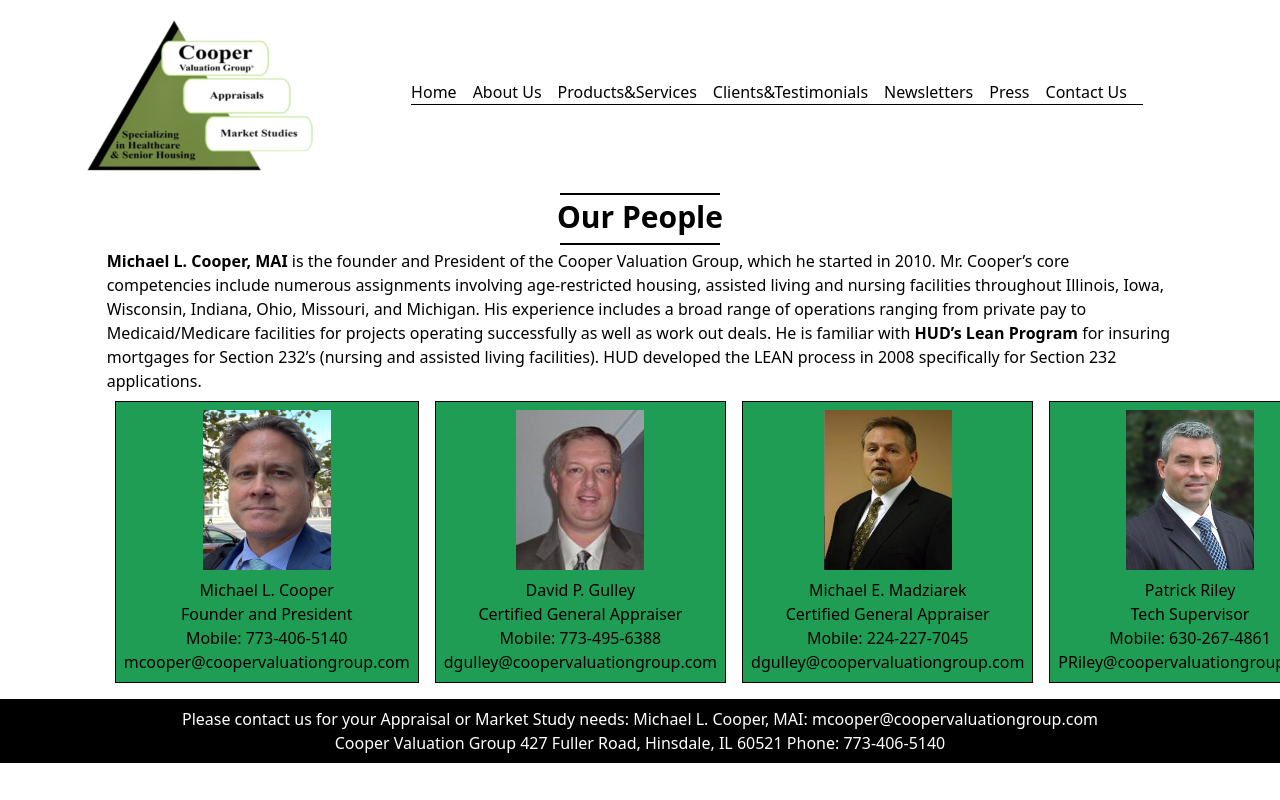
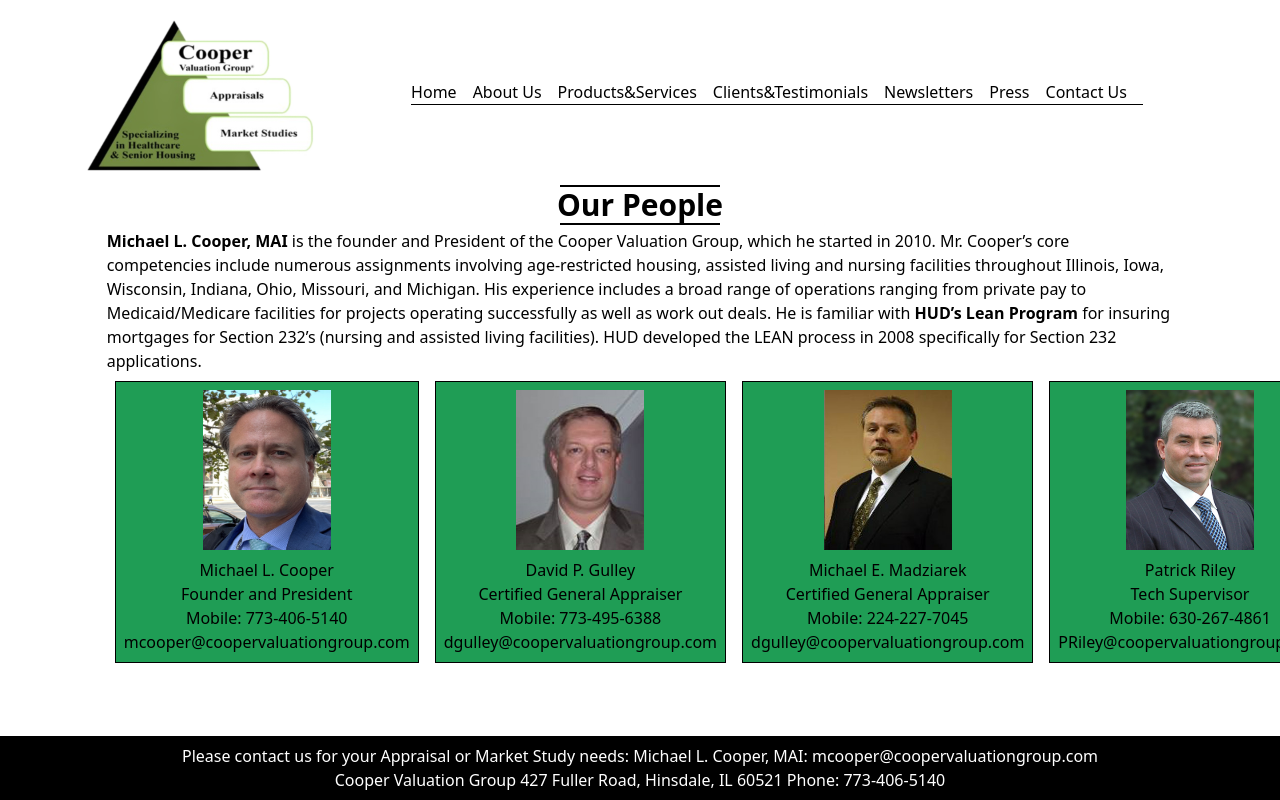
Before and after one commit to larrymotuzis24/Cooper-Valuation-Group, a React (Create React App) app: page /about in a window 1280 px wide. Shown: the top 800 px of the page. Built offline with nearby package versions, Linux system fonts and the light colour scheme.

Commit message:
updated footer display

```diff
--- a/src/Components/About.js
+++ b/src/Components/About.js
@@ -9,9 +9,9 @@
     return (
         <div className="flex flex-col w-5/6 mx-auto pb-4">
             <div className="flex flex-col">
-             <div className="w-40 border border-black place-self-center mt-2 mb-1"></div>
+             <div className="w-40 border border-black place-self-center"></div>
              <h2 className="text-3xl font-bold text-center whitespace-nowrap"> Our People </h2>
-             <div className="w-40 border border-black place-self-center mt-2 mb-1"></div>
+             <div className="w-40 border border-black place-self-center mb-1"></div>
             </div>
             <div>
                 <p> <span className="font-bold"> Michael L. Cooper, MAI </span> is the founder and President of the Cooper Valuation Group, which he started in 2010.
--- a/src/Components/Footer.js
+++ b/src/Components/Footer.js
@@ -2,7 +2,7 @@
 
 const Footer = () => {
     return (
-        <footer className="bg-footerBG mt-auto w-full bottom-0">
+        <footer className="bg-footerBG mt-auto w-full absolute bottom-0 ">
              <div className="">
                  <div className="flex flex-col justify-center py-2">
                 <p className="text-center text-footerTxt"> Please contact us for your Appraisal or Market Study needs: Michael L. Cooper, MAI:<span className="hover:font-bold"><a href='mailto:mcooper@coopervaluationgroup.com'> mcooper@coopervaluationgroup.com </a> </span></p>
```
